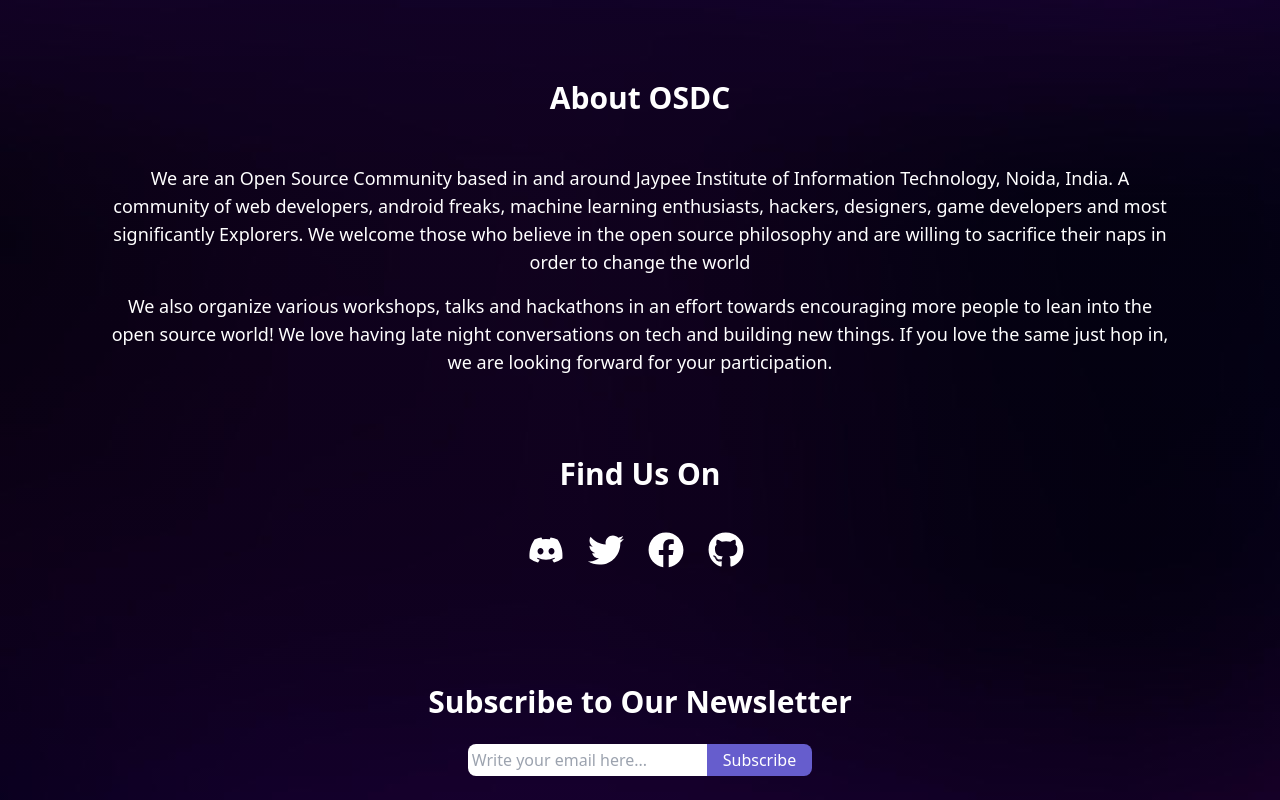
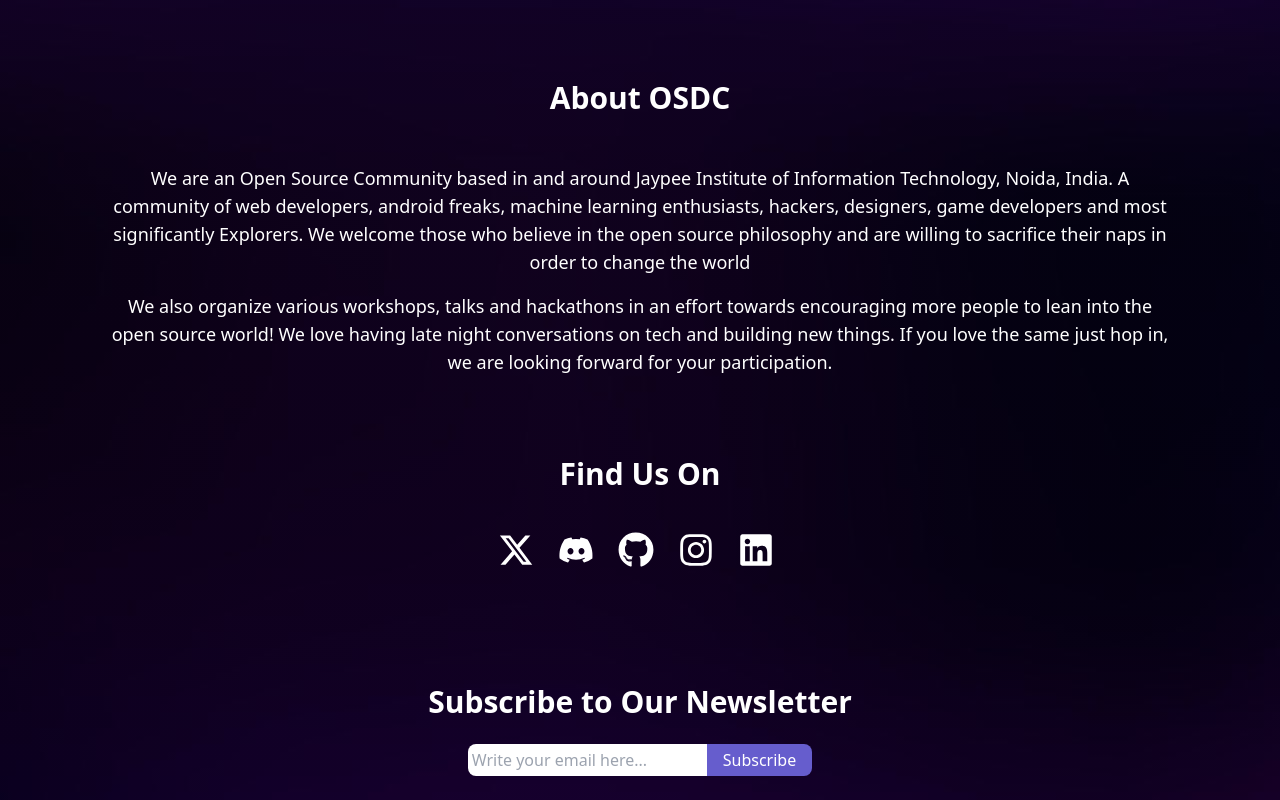
Before and after one commit to osdc/website-23, a React (Vite) app: page / in a window 1280 px wide. Shown: the part 744-1544 px from the top of the page. Built offline with nearby package versions, Linux system fonts and the light colour scheme.

Commit message:
linx fixed

```diff
--- a/src/Components/Socials/links.tsx
+++ b/src/Components/Socials/links.tsx
@@ -1,29 +1,37 @@
 import { FaDiscord } from "react-icons/fa";
-import { FaTwitter } from "react-icons/fa";
-import { FaFacebook } from "react-icons/fa";
+import { FaXTwitter } from "react-icons/fa6";
+import { FaInstagram } from "react-icons/fa";
+import { FaLinkedin } from "react-icons/fa";
 import { FaGithub } from "react-icons/fa";
 
 const Data = [
+  {
+    img: <FaXTwitter />,
+    alt: "X Logo",
+    link: "https://x.com/osdc_dev",
+  },
   {
     img: <FaDiscord />,
     alt: "Discord Logo",
     link: "https://discord.gg/pyxbXFCgUY",
   },
-  {
-    img: <FaTwitter />,
-    alt: "Twitter Logo",
-    link: "https://twitter.com/osdcjiit",
-  },
-  {
-    img: <FaFacebook />,
-    alt: "Facebook Logo",
-    link: "https://www.facebook.com/groups/jiitlug",
-  },
+
   {
     img: <FaGithub />,
     alt: "Github Logo",
-    link: "https://github.com/osdc",
+    link: "https://github.com/osdc/",
   },
+  {
+    img: <FaInstagram />,
+    alt: "Instagram Logo",
+    link: "https://www.instagram.com/osdc.dev",
+  },
+  {
+    img: <FaLinkedin />,
+    alt: "LinkedIn Logo",
+    link: "https://www.linkedin.com/company/osdcjiit/",
+  },
+
 ];
 
 export default Data;
```
